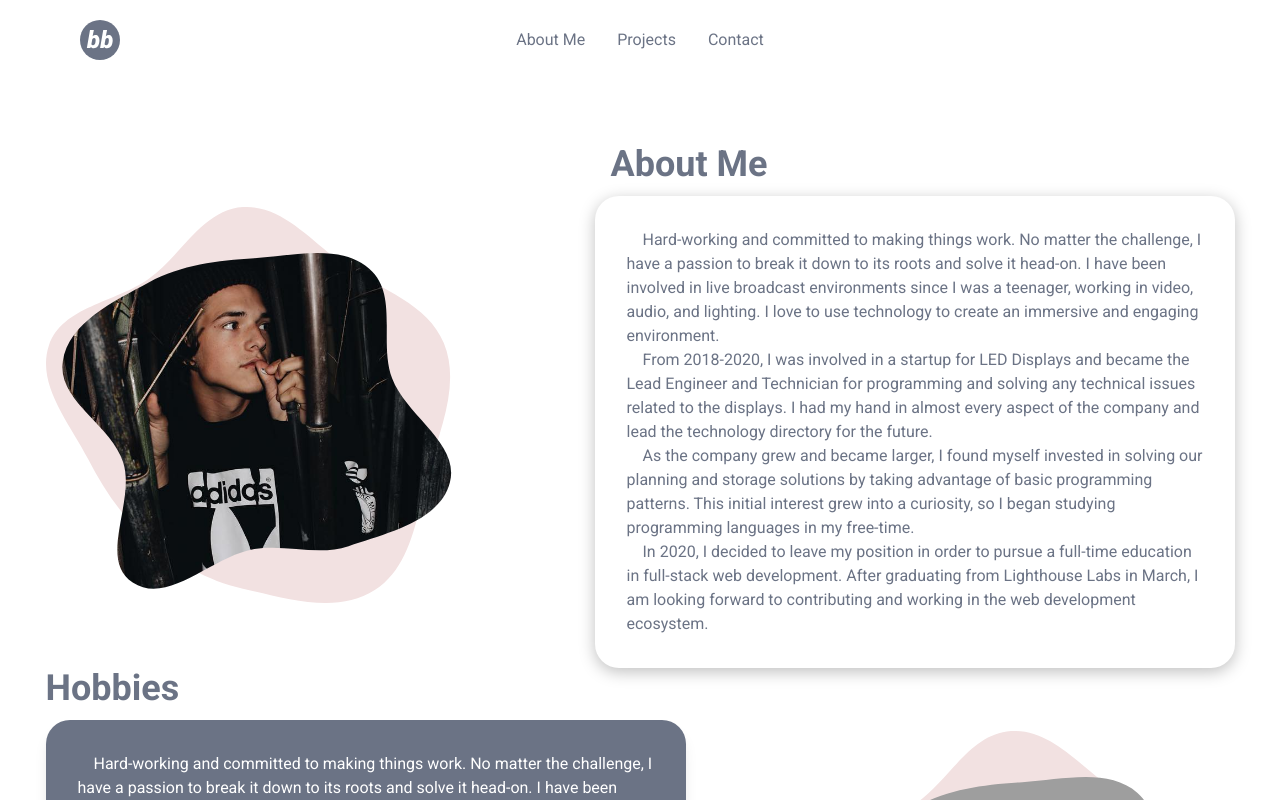
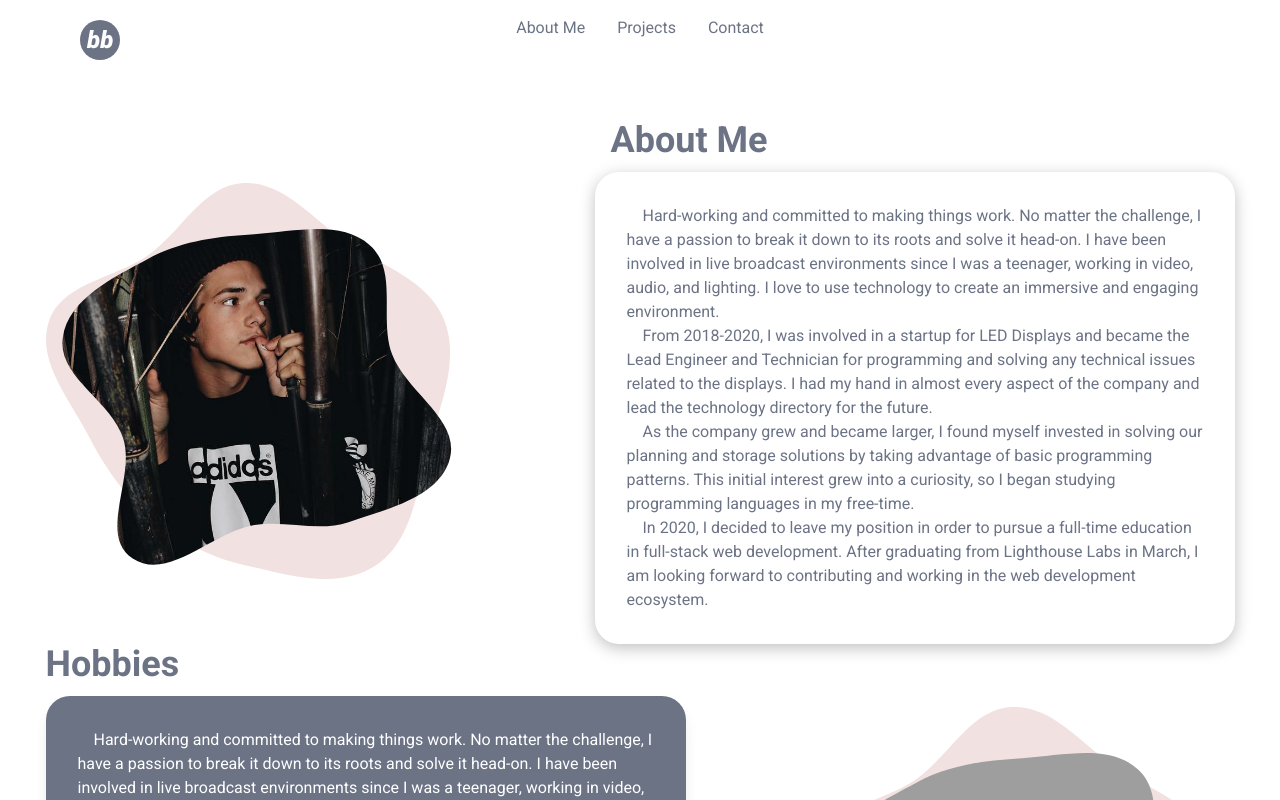
Before and after one commit to babs20/babs-portfolio, a React (Create React App) app: page / in a window 1280 px wide. Shown: the top 800 px of the page. Built offline with nearby package versions, Linux system fonts and the light colour scheme; grey boxes are pictures that could not be loaded; what @tailwindcss/typography would draw is missing.

Commit message:
change height

```diff
--- a/src/containers/FooterAndHeader.tsx
+++ b/src/containers/FooterAndHeader.tsx
@@ -8,10 +8,10 @@ type Props = {
 
 export const FooterAndHeader = ({ children }: Props): JSX.Element => {
   return (
-    <main className='min-h-screen'>
+    <div className='flex flex-col h-full'>
       <TopNav />
-      {children}
+      <main className='h-full'>{children}</main>
       <Footer />
-    </main>
+    </div>
   );
 };
```
